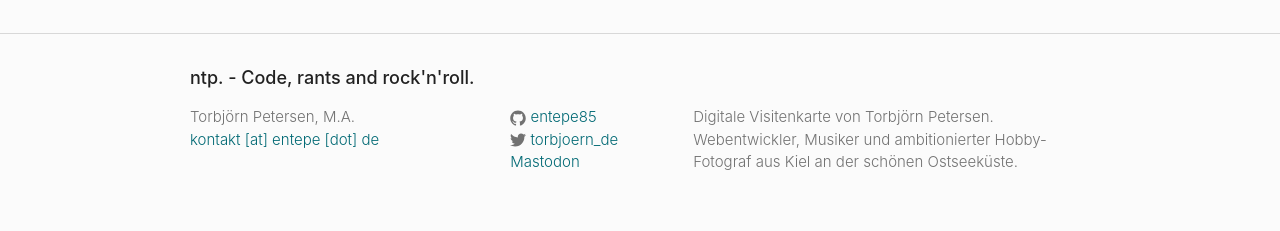
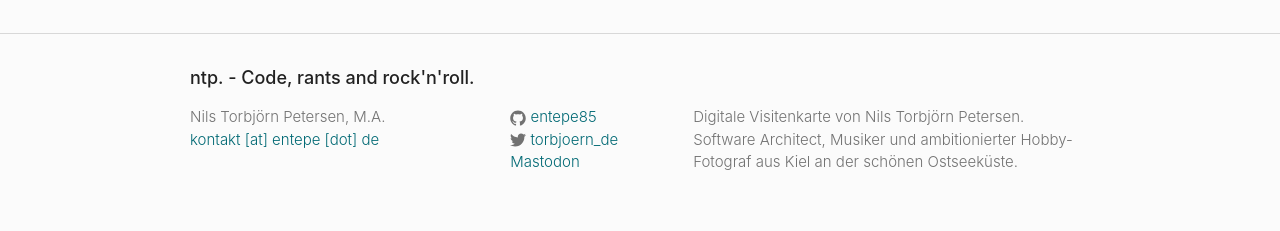
Before and after one commit to entepe85/entepe-2017, a Jekyll site: the page built from index.html, in a window 1280 px wide. Shown: the part 824-1055 px from the top of the page. Built offline with Jekyll 4.4.1, drawn with Linux system fonts in a browser that asks for light colours.

Commit message:
Update _config.yml

```diff
--- a/_config.yml
+++ b/_config.yml
@@ -1,9 +1,9 @@
 # Site settings
 title: ntp. - Code, rants and rock'n'roll.
-owner: Torbjörn Petersen, M.A.
+owner: Nils Torbjörn Petersen, M.A.
 email: kontakt@entepe.de
 description: > # this means to ignore newlines until "baseurl:"
-    Digitale Visitenkarte von Torbjörn Petersen. Webentwickler, Musiker und ambitionierter Hobby-Fotograf aus Kiel an der schönen Ostseeküste.
+    Digitale Visitenkarte von Nils Torbjörn Petersen. Software Architect, Musiker und ambitionierter Hobby-Fotograf aus Kiel an der schönen Ostseeküste.
 baseurl: "" # the subpath of your site, e.g. /blog
 url: "https://entepe.de" # the base hostname & protocol for your site
 #url: "http://localhost:4000"
```
